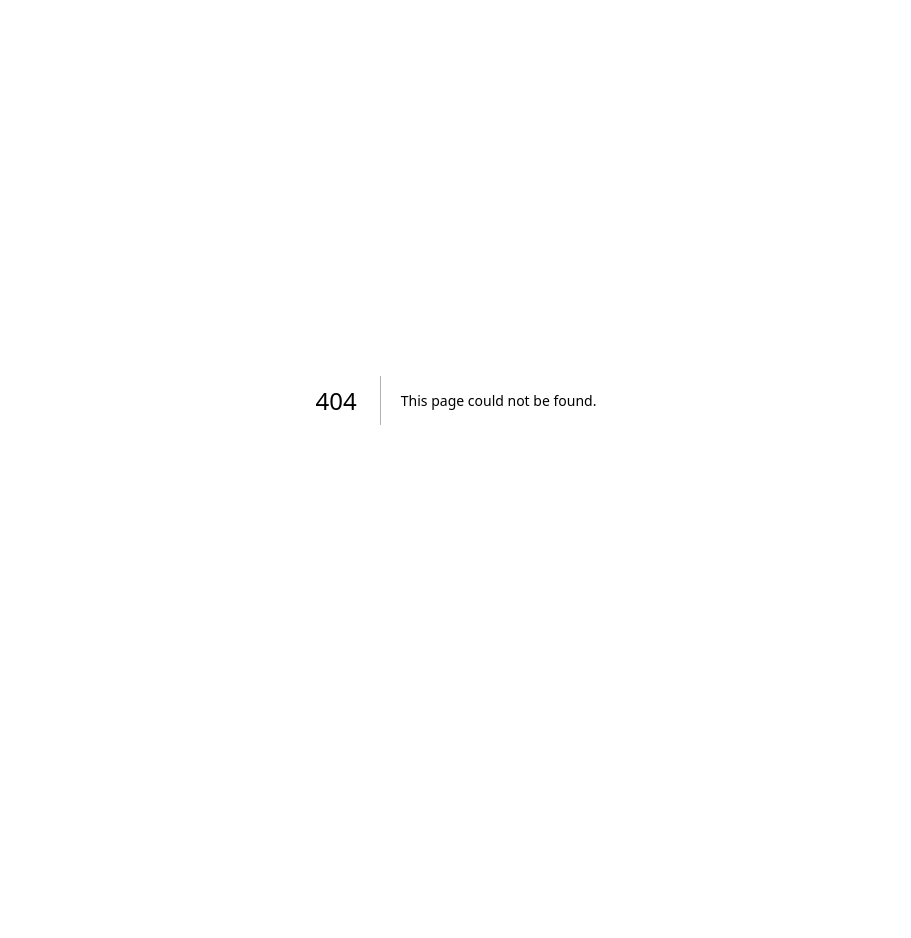
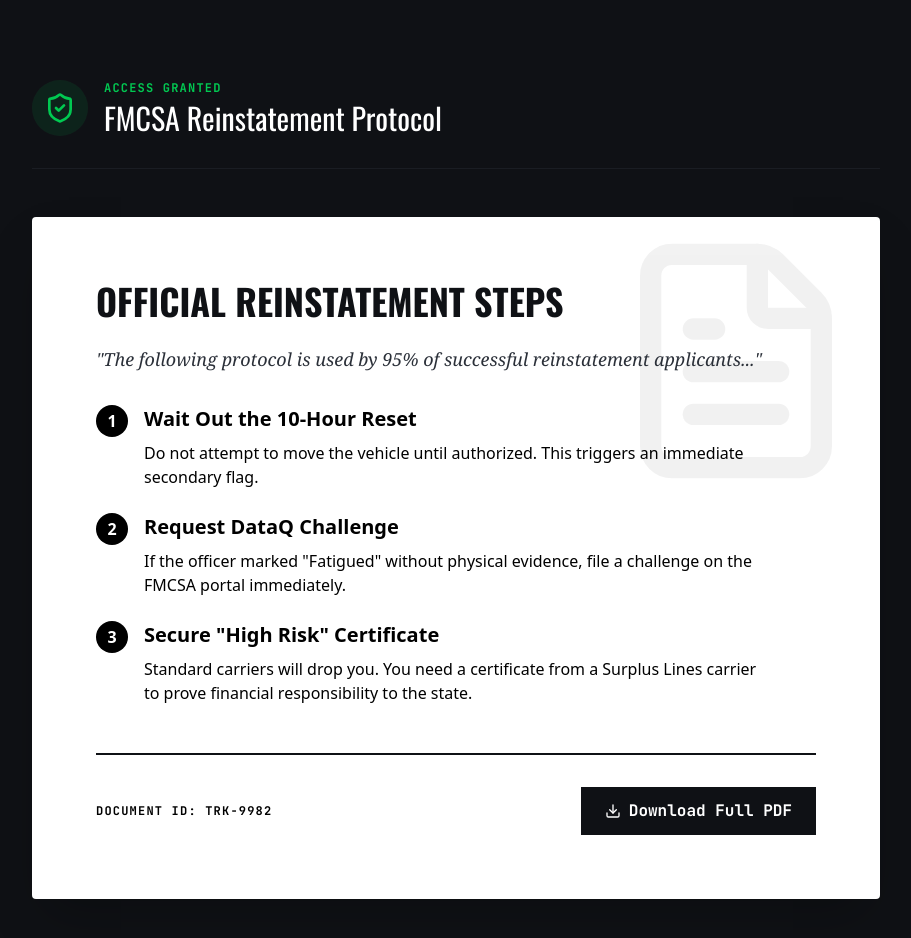
Before and after one commit to Emil1733/truckinginsurance, a Next.js app: page /resources/reinstatement-guide in a window 1280 px wide. Before the commit this address had no page. Shown: the top 938 px of the page, without its empty margins (184-1095 px from the left). Before the commit the page ends 800 px from the top, so only its background shows below. Built offline with nearby package versions, Linux system fonts and the light colour scheme.

Commit message:
feat: Implement Lead Magnet (Reinstatement Guide) and Leads table

```diff
--- /dev/null
+++ b/src/app/resources/reinstatement-guide/page.tsx
@@ -0,0 +1,77 @@
+
+import { FileText, Download, ShieldCheck, Lock } from "lucide-react";
+
+export const metadata = {
+  title: "Restricted: FMCSA Reinstatement Protocol | TruckInsure",
+  robots: {
+    index: false, // DO NOT INDEX THIS PAGE
+    follow: false,
+  },
+};
+
+export default function ReinstatementGuidePage() {
+  return (
+    <div className="min-h-screen bg-industrial-900 text-silver font-mono selection:bg-safety-orange selection:text-black">
+      <div className="max-w-4xl mx-auto px-6 py-20">
+
+        {/* Header */}
+        <div className="flex items-center gap-4 mb-12 border-b border-industrial-800 pb-8">
+          <div className="p-3 bg-green-500/10 rounded-full">
+            <ShieldCheck className="w-8 h-8 text-green-500" />
+          </div>
+          <div>
+            <div className="text-xs font-bold text-green-500 tracking-widest uppercase mb-1">Access Granted</div>
+            <h1 className="text-3xl font-display text-white">FMCSA Reinstatement Protocol</h1>
+          </div>
+        </div>
+
+        {/* The PDF Viewer / Download Mockup */}
+        <div className="bg-white text-black p-8 md:p-16 shadow-2xl rounded-sm relative overflow-hidden mb-12">
+          <div className="absolute top-0 right-0 p-4 opacity-5 pointer-events-none">
+            <FileText className="w-64 h-64" />
+          </div>
+
+          <div className="max-w-2xl relative z-10">
+            <h2 className="text-4xl font-display font-bold mb-6 text-industrial-900">
+              OFFICIAL REINSTATEMENT STEPS
+            </h2>
+            <p className="font-serif text-lg mb-8 italic text-industrial-700">
+              "The following protocol is used by 95% of successful reinstatement applicants..."
+            </p>
+
+            <div className="space-y-6 mb-12 font-sans">
+              <div className="flex gap-4">
+                <div className="w-8 h-8 bg-black text-white flex items-center justify-center font-bold rounded-full shrink-0">1</div>
+                <div>
+                  <h3 className="font-bold text-xl mb-2">Wait Out the 10-Hour Reset</h3>
+                  <p>Do not attempt to move the vehicle until authorized. This triggers an immediate secondary flag.</p>
+                </div>
+              </div>
+              <div className="flex gap-4">
+                <div className="w-8 h-8 bg-black text-white flex items-center justify-center font-bold rounded-full shrink-0">2</div>
+                <div>
+                  <h3 className="font-bold text-xl mb-2">Request DataQ Challenge</h3>
+                  <p>If the officer marked "Fatigued" without physical evidence, file a challenge on the FMCSA portal immediately.</p>
+                </div>
+              </div>
+              <div className="flex gap-4">
+                <div className="w-8 h-8 bg-black text-white flex items-center justify-center font-bold rounded-full shrink-0">3</div>
+                <div>
+                  <h3 className="font-bold text-xl mb-2">Secure "High Risk" Certificate</h3>
+                  <p>Standard carriers will drop you. You need a certificate from a Surplus Lines carrier to prove financial responsibility to the state.</p>
+                </div>
+              </div>
+            </div>
+          </div>
+
+          <div className="border-t-2 border-industrial-900 pt-8 mt-12 flex justify-between items-center">
+            <div className="text-xs font-bold uppercase tracking-widest">Document ID: TRK-9982</div>
+            <button className="bg-industrial-900 text-white px-6 py-3 font-bold flex items-center gap-2 hover:bg-industrial-800 transition-colors">
+              <Download className="w-4 h-4" /> Download Full PDF
+            </button>
+          </div>
+        </div>
+      </div>
+    </div>
+  );
+}
--- a/src/app/violation/[slug]/page.tsx
+++ b/src/app/violation/[slug]/page.tsx
@@ -2,6 +2,7 @@ import { AlertTriangle, ShieldAlert, BadgeDollarSign, CheckCircle2, TrendingUp,
 import Link from "next/link";
 import { supabase } from "@/lib/supabase";
 import { notFound } from "next/navigation";
+import { ReinstatementModal } from "@/components/ReinstatementModal";
 
 
 // SEO Metadata Generation
@@ -211,12 +212,14 @@ export default async function ViolationPage({ params }: { params: Promise<{ slug
               >
                 REQUEST HIGH-RISK QUOTE
               </Link>
-              <Link
-                href="#"
-                className="border border-industrial-600 hover:border-silver text-silver hover:text-white px-8 py-4 text-center rounded transition-all"
-              >
-                DOWNLOAD REINSTATEMENT GUIDE
-              </Link>
+
+              <ReinstatementModal>
+                <button
+                  className="w-full sm:w-auto border border-industrial-600 hover:border-silver text-silver hover:text-white px-8 py-4 text-center rounded transition-all uppercase font-bold"
+                >
+                  DOWNLOAD REINSTATEMENT GUIDE
+                </button>
+              </ReinstatementModal>
             </div>
           </div>
         </section>
--- /dev/null
+++ b/src/components/ReinstatementModal.tsx
@@ -0,0 +1,105 @@
+"use client";
+
+import { useState } from "react";
+import { X, Lock, FileText, CheckCircle2, Loader2 } from "lucide-react";
+import { supabase } from "@/lib/supabase";
+import { useRouter } from "next/navigation";
+
+export function ReinstatementModal({ children }: { children: React.ReactNode }) {
+  const [isOpen, setIsOpen] = useState(false);
+  const [email, setEmail] = useState("");
+  const [status, setStatus] = useState<"idle" | "loading" | "success" | "error">("idle");
+  const router = useRouter();
+
+  const handleSubmit = async (e: React.FormEvent) => {
+    e.preventDefault();
+    setStatus("loading");
+
+    try {
+      const { error } = await supabase.from('leads').insert({ email, source: 'reinstatement_guide' });
+      if (error) throw error;
+
+      setStatus("success");
+      // Redirect after short delay
+      setTimeout(() => {
+        router.push("/resources/reinstatement-guide");
+      }, 1500);
+
+    } catch (err) {
+      console.error(err);
+      setStatus("error");
+    }
+  };
+
+  return (
+    <>
+      <div onClick={() => setIsOpen(true)} className="cursor-pointer">
+        {children}
+      </div>
+
+      {isOpen && (
+        <div className="fixed inset-0 z-[100] flex items-center justify-center px-4">
+          <div className="absolute inset-0 bg-black/90 backdrop-blur-sm" onClick={() => setIsOpen(false)} />
+
+          <div className="relative bg-industrial-900 border border-industrial-700 w-full max-w-md p-8 rounded-none shadow-2xl">
+            <button
+              onClick={() => setIsOpen(false)}
+              className="absolute top-4 right-4 text-industrial-500 hover:text-white"
+            >
+              <X className="w-6 h-6" />
+            </button>
+
+            <div className="mb-6 text-center">
+              <div className="inline-flex justify-center items-center w-12 h-12 bg-safety-orange/20 rounded-full mb-4">
+                <Lock className="w-6 h-6 text-safety-orange" />
+              </div>
+              <h2 className="font-display text-3xl text-white mb-2">RESTRICTED INTEL</h2>
+              <p className="text-industrial-400 text-sm">
+                The Reinstatement Protocol is reserved for active operators. Enter your email to verify active status.
+              </p>
+            </div>
+
+            {status === "success" ? (
+              <div className="text-center py-8 animate-in fade-in zoom-in">
+                <CheckCircle2 className="w-16 h-16 text-green-500 mx-auto mb-4" />
+                <p className="text-white font-bold text-xl">ACCESS GRANTED</p>
+                <p className="text-industrial-500 text-sm">Redirecting to secure file...</p>
+              </div>
+            ) : (
+              <form onSubmit={handleSubmit} className="space-y-4">
+                <div>
+                  <label className="block text-xs font-mono text-industrial-500 mb-1 uppercase">Official Work Email</label>
+                  <input
+                    type="email"
+                    required
+                    placeholder="driver@logistics.com"
+                    value={email}
+                    onChange={(e) => setEmail(e.target.value)}
+                    className="w-full bg-black/50 border border-industrial-700 text-white px-4 py-3 focus:outline-none focus:border-safety-orange transition-colors"
+                  />
+                </div>
+
+                <button
+                  type="submit"
+                  disabled={status === "loading"}
+                  className="w-full bg-safety-orange hover:bg-orange-600 disabled:opacity-50 disabled:cursor-not-allowed text-black font-bold py-4 uppercase tracking-widest flex items-center justify-center gap-2"
+                >
+                  {status === "loading" && <Loader2 className="w-4 h-4 animate-spin" />}
+                  UNLOCK GUIDE
+                </button>
+
+                {status === "error" && (
+                  <p className="text-red-500 text-xs text-center">System Error. Please try again.</p>
+                )}
+
+                <p className="text-[10px] text-center text-industrial-600">
+                  By unlocking, you agree to receive FMCSA regulatory updates.
+                </p>
+              </form>
+            )}
+          </div>
+        </div>
+      )}
+    </>
+  );
+}
```
Also changed, not shown: 1 other file (tests, documents, lock files or other folders).
